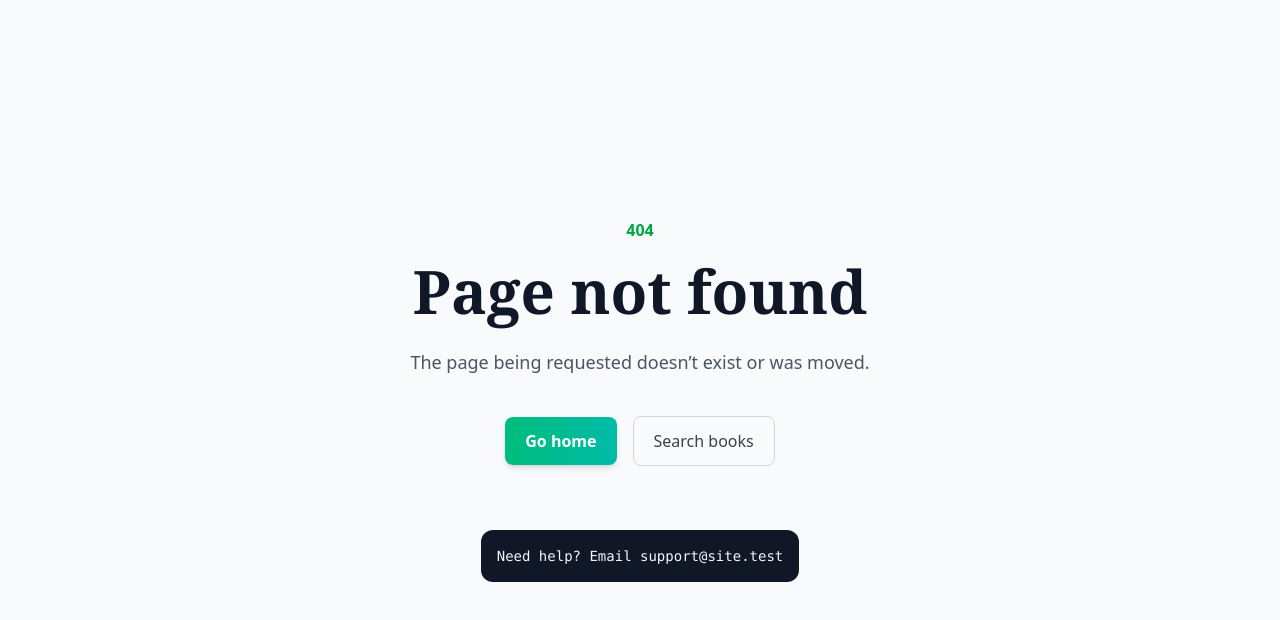
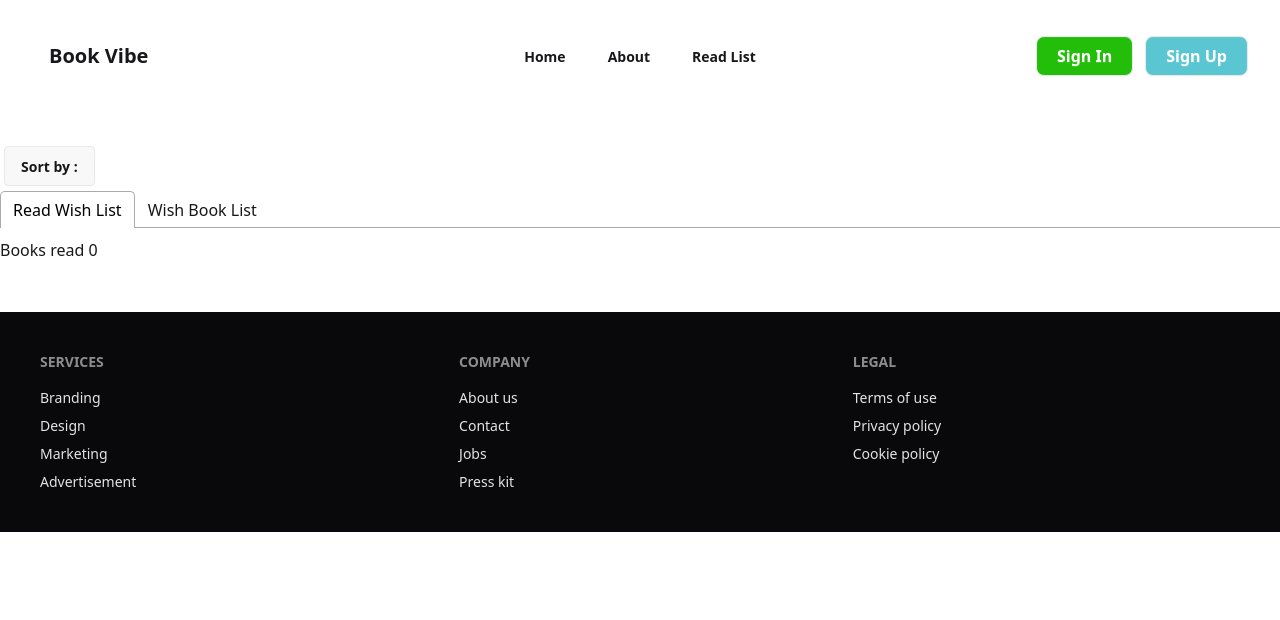
Before and after one commit to masumislambadsha/Boi-Poka, a React (Vite) app: page /readList in a window 1280 px wide. Before the commit this address had no page. Shown: the top 620 px of the page. Built offline with nearby package versions, Linux system fonts and the light colour scheme.

Commit message:
update change

```diff
--- a/package.json
+++ b/package.json
@@ -16,6 +16,7 @@
     "react-dom": "^19.1.1",
     "react-icons": "^5.5.0",
     "react-router": "^7.9.3",
+    "react-tabs": "^6.1.0",
     "tailwindcss": "^4.1.14"
   },
   "devDependencies": {
--- a/src/Routes/Routes.jsx
+++ b/src/Routes/Routes.jsx
@@ -5,6 +5,7 @@ import Home from '../pages/Home/Home'
 import About from '../pages/About/About'
 import BookDetails from '../pages/BookDetails/BookDetails'
 import Navbar from '../components/Header/Navbar'
+import ReadList from '../pages/ReadList/ReadList'
 export const router =createBrowserRouter([
  {
     path: '/',
@@ -25,6 +26,11 @@ export const router =createBrowserRouter([
          loader: () => fetch('booksData.json'),
         Component: BookDetails,
       },
+      {
+        path:'/readList',
+        loader: () => fetch('booksData.json'),
+        Component: ReadList
+      }
     ],
   },
 ]);
--- a/src/Utilitiy/addToDB.js
+++ b/src/Utilitiy/addToDB.js
@@ -24,4 +24,4 @@ const addToStoredDB =(id) =>{
 
     }
 }
-export {addToStoredDB}
+export {addToStoredDB, getStoredBooks}
--- a/src/components/Header/Navbar.jsx
+++ b/src/components/Header/Navbar.jsx
@@ -6,6 +6,7 @@ const links = (
   <>
     <Link to="/" className="btn btn-ghost">Home</Link>
     <Link to="/about" className="btn btn-ghost">About</Link>
+    <Link to="/readList" className="btn btn-ghost">Read List</Link>
   </>
 );
 
--- a/src/pages/Book/Book.jsx
+++ b/src/pages/Book/Book.jsx
@@ -6,7 +6,7 @@ import { Link } from "react-router";
 const Book = ({singleBook}) => {
 
 
-  const {bookName,author,image,category,rating,tags,bookId } = singleBook
+  const {bookName,author,image,category,rating,tags,bookId,totalPages } = singleBook
 
   return (
     <Link to={`/bookDetails/${bookId}`}>
@@ -30,6 +30,8 @@ const Book = ({singleBook}) => {
 
     </h2>
     <p className="font-medium opacity-80 text-lg text-[#131313] mb-3  ">By : {author}</p>
+    <p className="font-medium opacity-80 text-lg text-[#131313] mb-3  ">Pages :  {totalPages}</p>
+
     <div className="card-actions justify-between border-t-1 border-dashed pt-4 border-gray-300">
       <div className="font-medium opacity-80 text-[17px]">{category}</div>
       <div className="flex gap-1 text-[17px]">{rating} <span className="opacity-70"><Star></Star></span> </div>
--- /dev/null
+++ b/src/pages/ReadList/ReadList.jsx
@@ -0,0 +1,72 @@
+import React, { useEffect, useState } from 'react';
+import { useLoaderData } from 'react-router';
+import { Tabs, TabList, Tab, TabPanel } from 'react-tabs';
+import 'react-tabs/style/react-tabs.css';
+import { getStoredBooks } from '../../Utilitiy/addToDB';
+import Book from '../Book/Book';
+
+const ReadList = () => {
+  const [readList, setReadList] = useState([]);
+  const data = useLoaderData();
+
+  useEffect(() => {
+    const storedBookData = getStoredBooks();
+    const convertedStoredBooks = storedBookData.map(id => parseInt(id, 10));
+    const myReadList = Array.isArray(data)
+      ? data.filter(book => convertedStoredBooks.includes(book.bookId))
+      : [];
+    setReadList(myReadList);
+  }, [data]);
+
+  const [sort, setSort ] = useState('')
+  const handleSort =(type) =>{
+    setSort(type)
+
+    if(type ==='Pages'){
+      const sortedByPage = [...readList].sort((a,b)=>a.totalPages -b.totalPages )
+      setReadList(sortedByPage)
+    }
+    // if(type="Ratings"){
+
+    // }
+  }
+
+
+
+  return (
+    <div className="container mx-auto">
+      <details className="dropdown">
+  <summary className="btn m-1">Sort by : {sort?sort:''}</summary>
+  <ul className="menu dropdown-content bg-base-100 rounded-box z-1 w-52 p-2 shadow-sm">
+    <li><a onClick={()=>handleSort('Pages')}>Pages</a></li>
+    <li><a onClick={()=>handleSort('Ratings')}>Ratings</a></li>
+  </ul>
+</details>
+      <Tabs forceRenderTabPanel>
+        <TabList>
+          <Tab>Read Wish List</Tab>
+          <Tab>Wish Book List</Tab>
+        </TabList>
+
+        <TabPanel>
+          <h2>Books read {readList.length}</h2>
+          <div className='grid lg:grid-cols-3 md:grid-cols-2 grid-cols-1 gap-5 lg:px-30'>
+            {readList.map(b => (
+            <Book
+              key={b.bookId}
+              singleBook={b}
+            > </Book>
+          ))}
+          </div>
+
+        </TabPanel>
+
+        <TabPanel>
+          <h2>Any content</h2>
+        </TabPanel>
+      </Tabs>
+    </div>
+  );
+};
+
+export default ReadList;
```
Also changed, not shown: 1 other file (tests, documents, lock files or other folders).
